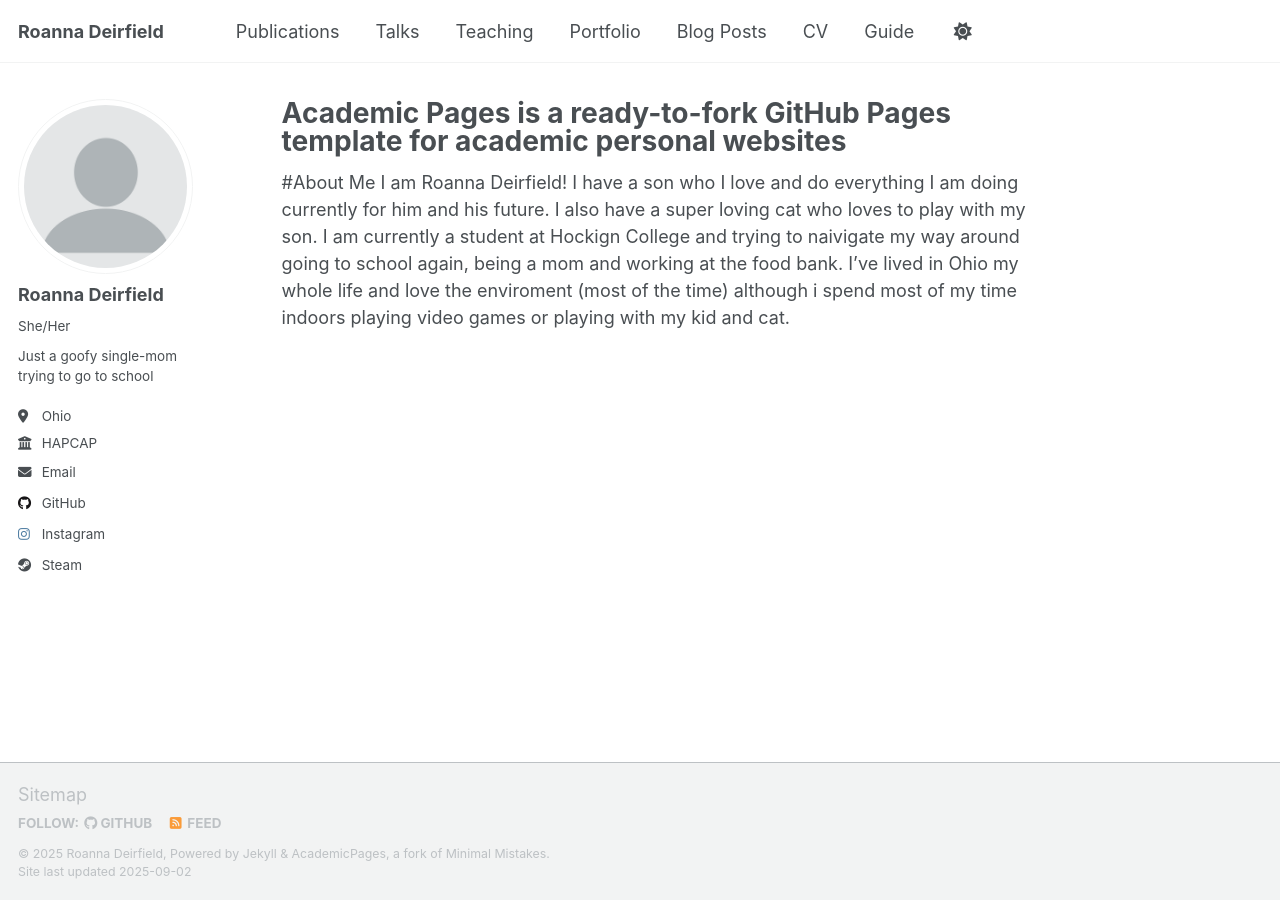
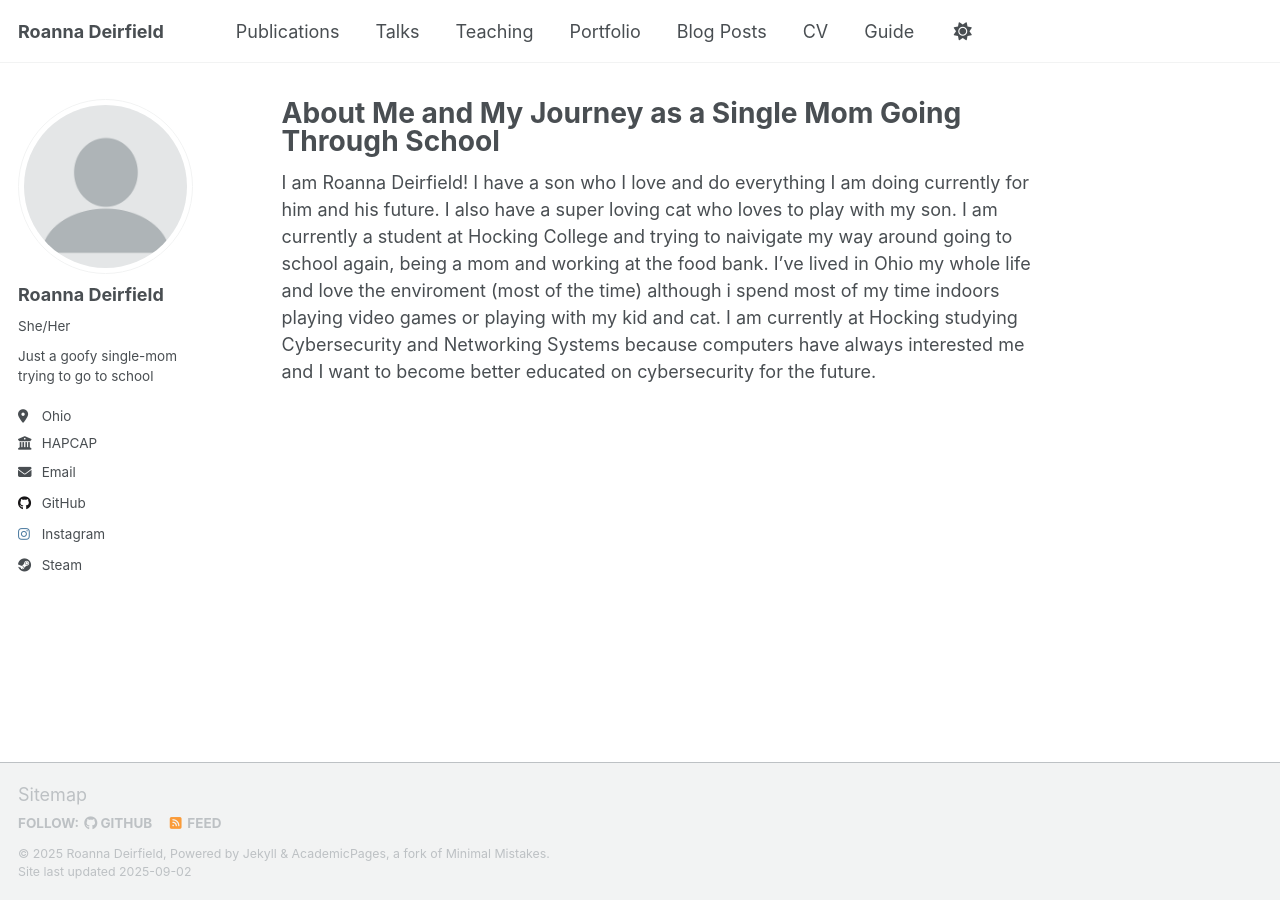
Before and after one commit to Deirfield-R/Deirfield-R.github.io, a Jekyll site: the page built from _pages/about.md, in a window 1280 px wide. Built offline with Jekyll 4.4.1, drawn with Linux system fonts in a browser that asks for light colours; a script that is not in the unit is left out.

Commit message:
Update about.md

```diff
--- a/_pages/about.md
+++ b/_pages/about.md
@@ -1,10 +1,10 @@
 ---
 permalink: /
-title: "Academic Pages is a ready-to-fork GitHub Pages template for academic personal websites"
+title: "About Me and My Journey as a Single Mom Going Through School"
 author_profile: true
 redirect_from:
   - /about/
   - /about.html
 ---
-#About Me
-I am Roanna Deirfield! I have a son who I love and do everything I am doing currently for him and his future. I also have a super loving cat who loves to play with my son. I am currently a student at Hockign College and trying to naivigate my way around going to school again, being a mom and working at the food bank. I've lived in Ohio my whole life and love the enviroment (most of the time) although i spend most of my time indoors playing video games or playing with my kid and cat.
+I am Roanna Deirfield! I have a son who I love and do everything I am doing currently for him and his future. I also have a super loving cat who loves to play with my son. I am currently a student at Hocking College and trying to naivigate my way around going to school again, being a mom and working at the food bank. I've lived in Ohio my whole life and love the enviroment (most of the time) although i spend most of my time indoors playing video games or playing with my kid and cat.
+I am currently at Hocking studying Cybersecurity and Networking Systems because computers have always interested me and I want to become better educated on cybersecurity for the future.
```
